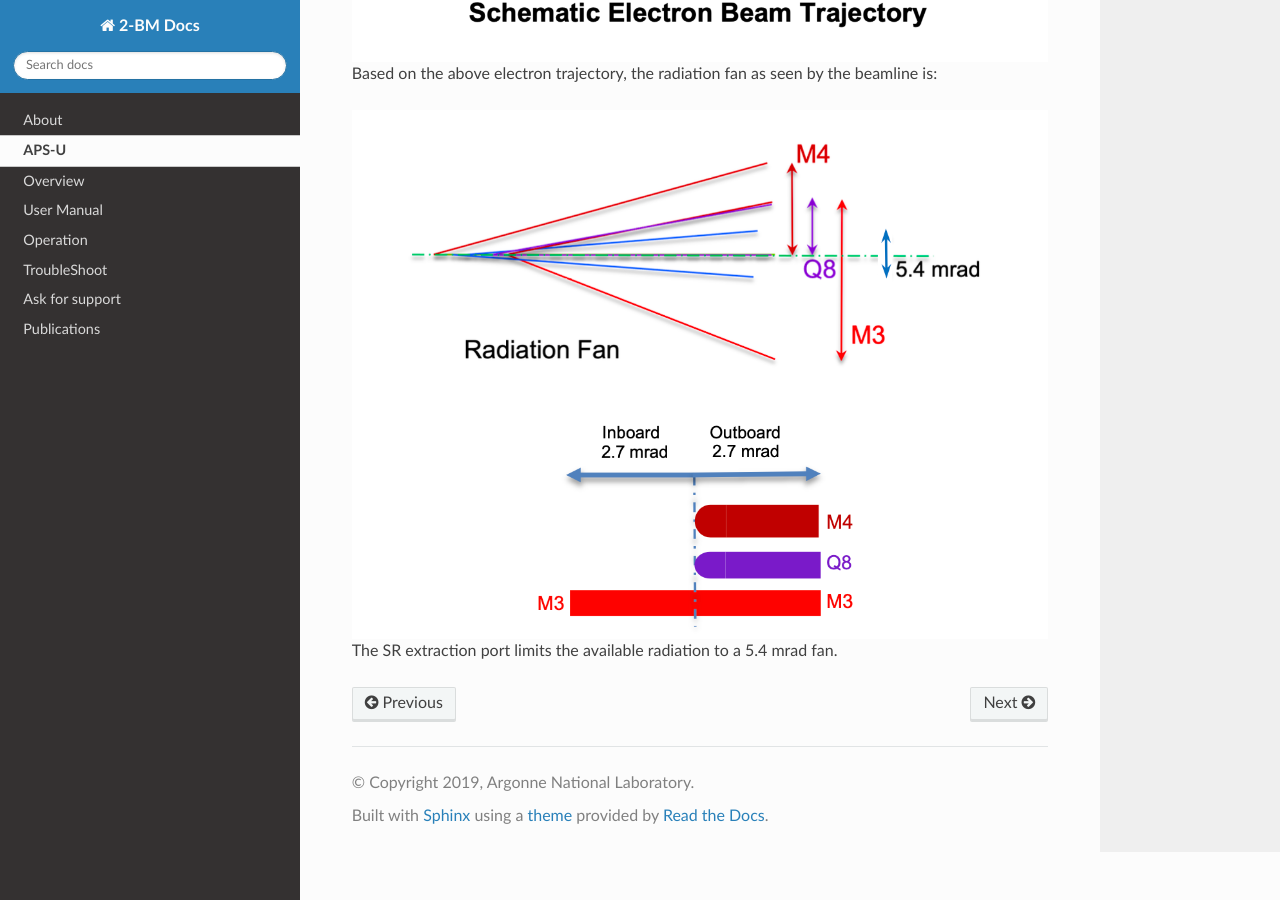
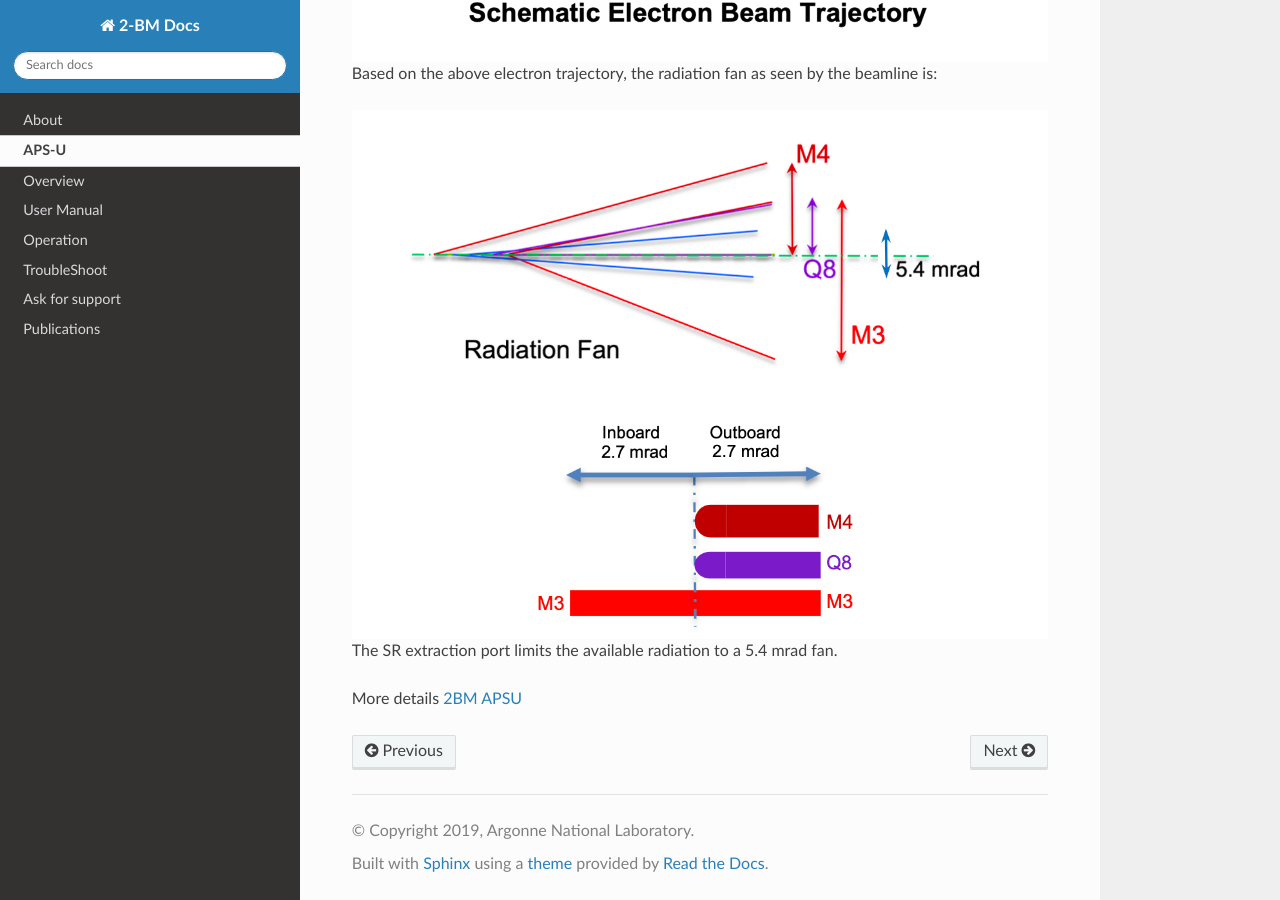
Before and after one commit to xray-imaging/2bm-docs, a Sphinx documentation site: the page built from docs/source/apsu.rst, in a window 1280 px wide and 900 px high, scrolled down 1965 px. Built offline with Sphinx 7.4.7 and the Read the Docs theme 2.0.0, drawn with Linux system fonts in a browser that asks for light colours; the version number could not be read and is left out.

Commit message:
update required by rtd

```diff
--- a/docs/conf.py
+++ b/docs/conf.py
@@ -15,6 +15,8 @@
 
 import sys
 import os
+
+import sphinx_rtd_theme
 
 # If extensions (or modules to document with autodoc) are in another directory,
 # add these directories to sys.path here. If the directory is relative to the
@@ -126,7 +128,8 @@
 
 # The theme to use for HTML and HTML Help pages.  See the documentation for
 # a list of builtin themes.
-html_theme = 'default'
+html_theme = 'sphinx_rtd_theme'
+html_theme_path = [sphinx_rtd_theme.get_html_theme_path()]
 
 # on_rtd is whether we are on readthedocs.org
 on_rtd = os.environ.get('READTHEDOCS', None) == 'True'
--- a/docs/source/apsu.rst
+++ b/docs/source/apsu.rst
@@ -32,3 +32,6 @@
    :alt: project
 
 The SR extraction port limits the available radiation to a 5.4 mrad fan.
+
+
+More details `2BM APSU <https://anl.box.com/s/oejex1kf2n6c4vwcgy75vzyzkqkvvbj5>`_
```
Also changed, not shown: .readthedocs.yaml (added), 1 other file.
